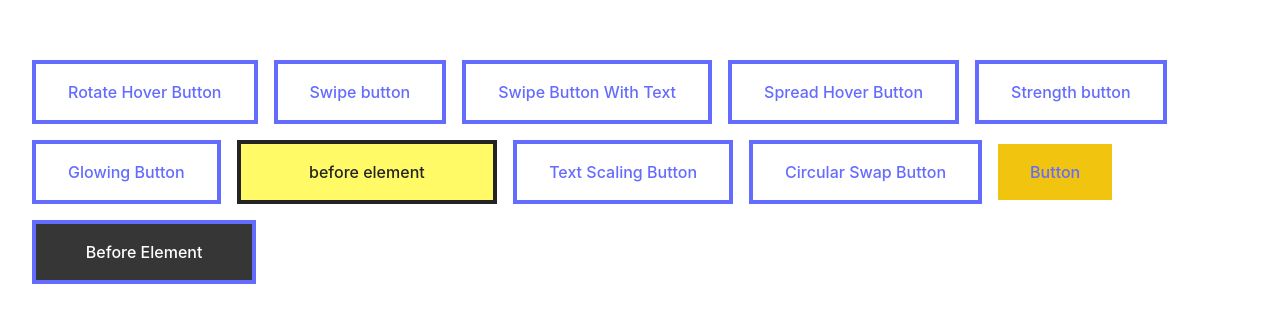
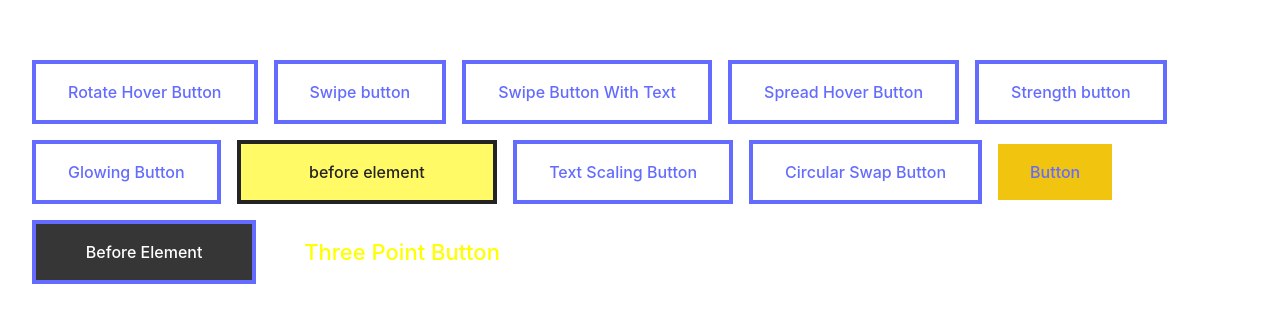
Before and after one commit to andy5566w/vue3-advenced-css, a Vue app: page / in a window 1280 px wide. Shown: the part 228-550 px from the top of the page. Built offline with nearby package versions, Linux system fonts and the light colour scheme.

Commit message:
add ThreeCircleBackgroundButton.vue

```diff
--- a/src/components/DIsplayButton.vue
+++ b/src/components/DIsplayButton.vue
@@ -11,6 +11,7 @@
     <CircularSwapButton />
     <Rotate3LayersButton />
     <LayerSwapButton />
+    <ThreeCircleBackgroundButton />
   </div>
 </template>
 
@@ -26,6 +27,7 @@ import TextScaleButton from './buttons/TextScalingButton.vue'
 import CircularSwapButton from './buttons/CircularSwapButton.vue'
 import Rotate3LayersButton from './buttons/Rotate3LayersButton.vue'
 import LayerSwapButton from './buttons/LayersSwapButton.vue'
+import ThreeCircleBackgroundButton from './buttons/ThreeCircleBackgroundButton.vue'
 </script>
 
 <style lang="scss" scoped></style>
--- /dev/null
+++ b/src/components/buttons/ThreeCircleBackgroundButton.vue
@@ -0,0 +1,75 @@
+<template>
+  <a href="#" class="px-8 py-4 relative transition duration-150 ease-out"
+    ><span class="overlay"></span>Three Point Button</a
+  >
+</template>
+
+<script></script>
+
+<style scoped lang="scss">
+a {
+  --translateX: 0;
+  --bgc: #ff0;
+  font-size: 22px;
+  color: var(--bgc);
+  overflow: hidden;
+
+  .overlay {
+    position: absolute;
+    width: 100%;
+    height: 100%;
+    background-color: var(--bgc);
+    top: 0;
+    left: 0;
+    border-radius: 5px;
+    z-index: -1;
+    transform: scale(0);
+    opacity: 0;
+    transition: all 0.5s;
+  }
+
+  &:before,
+  &:after {
+    content: '';
+    width: 20px;
+    height: 20px;
+    border-radius: 50%;
+    top: 50%;
+    transform: translate(var(--translateX), -50%);
+    background-color: var(--bgc);
+    position: absolute;
+    transition: all 0.5s;
+    z-index: -1;
+  }
+  &:before {
+    left: 0;
+    --translateX: -100%;
+    box-shadow: -200px 0 0 var(--bgc);
+  }
+
+  &:after {
+    right: 0;
+    --translateX: 100%;
+    box-shadow: 200px 0 0 var(--bgc);
+  }
+
+  &:hover {
+    color: #262626;
+    .overlay {
+      opacity: 1;
+      transform: scale(1);
+    }
+    &:before {
+      left: 50%;
+      box-shadow: 30px 0 0 var(--bgc);
+      --translateX: -50%;
+    }
+
+    &:after {
+      right: 50%;
+      --translateX: 50%;
+      box-shadow: -30px 0 0 var(--bgc);
+    }
+  }
+}
+</style>
```
